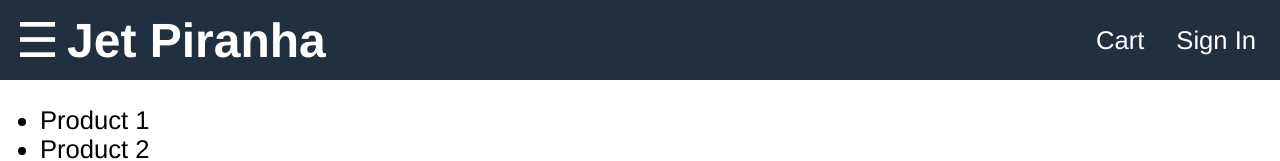
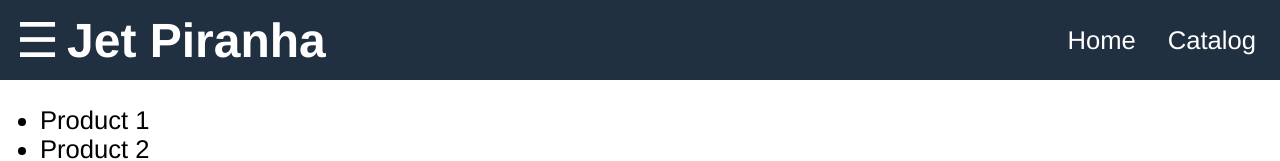
Before and after one commit to JADE-DOOR/Jade-Door-web, a React (Create React App) app in the folder frontend/: page /catalog in a window 1280 px wide. Shown: the top 161 px of the page. Built offline with nearby package versions, Linux system fonts and the light colour scheme.

Commit message:
Co-authored-by: Jia Yao <JiaYao-osu@users.noreply.github.com> Co-authored-by: MichaelMcFetridge <michaelmcfetridge@users.noreply.github.com>

```diff
--- a/frontend/src/App.tsx
+++ b/frontend/src/App.tsx
@@ -2,6 +2,9 @@ import React from "react";
 import logo from "./logo.svg";
 import "./App.css";
 import "./style.css";
+import { BrowserRouter as Router, Route, Routes, Link } from "react-router-dom";
+import Home from "./Home/Home";
+import Products from "./Products/Products";
 
 function App() {
   const openMenu = () => {
@@ -13,6 +16,7 @@ function App() {
   };
 
   return (
+    <Router>
       <div className="grid-container">
         <header className="header">
           <div className="brand">
@@ -20,8 +24,8 @@ function App() {
             <a href="index.html">Jet Piranha</a>
           </div>
           <div className="header-links">
-          <a href="cart.html">Cart</a>
-          <a href="signin.html">Sign In</a>
+            <Link to="/">Home</Link>
+            <Link to="/catalog">Catalog</Link>
           </div>
         </header>
 
@@ -31,8 +35,12 @@ function App() {
             x
           </button>
           <ul>
-          <li><a href="index.html">Pants</a></li>
-          <li><a href="index.html">Shirts</a></li>
+            <li>
+              <a href="index.html">Pants</a>
+            </li>
+            <li>
+              <a href="index.html">Shirts</a>
+            </li>
           </ul>
         </aside>
 
@@ -46,10 +54,13 @@ function App() {
           </ul>
           <div className="content">
             <ul className="products">
-
               <li>
                 <div className="product">
-<img className="product-image" src="images/d1.jpg" alt="product" />
+                  <img
+                    className="product-image"
+                    src="images/d1.jpg"
+                    alt="product"
+                  />
 
                   <div className="product-name">
                     <a href="product.html">Slim Shirt</a>
@@ -62,7 +73,11 @@ function App() {
 
               <li>
                 <div className="product">
-<img className="product-image" src="images/d1.jpg" alt="product" />
+                  <img
+                    className="product-image"
+                    src="images/d1.jpg"
+                    alt="product"
+                  />
 
                   <div className="product-name">
                     <a href="product.html">Slim Shirt</a>
@@ -75,7 +90,11 @@ function App() {
 
               <li>
                 <div className="product">
-<img className="product-image" src="images/d1.jpg" alt="product" />
+                  <img
+                    className="product-image"
+                    src="images/d1.jpg"
+                    alt="product"
+                  />
 
                   <div className="product-name">
                     <a href="product.html">Slim Shirt</a>
@@ -88,7 +107,11 @@ function App() {
 
               <li>
                 <div className="product">
-<img className="product-image" src="images/d1.jpg" alt="product" />
+                  <img
+                    className="product-image"
+                    src="images/d1.jpg"
+                    alt="product"
+                  />
 
                   <div className="product-name">
                     <a href="product.html">Slim Shirt</a>
@@ -101,7 +124,11 @@ function App() {
 
               <li>
                 <div className="product">
-<img className="product-image" src="images/d1.jpg" alt="product" />
+                  <img
+                    className="product-image"
+                    src="images/d1.jpg"
+                    alt="product"
+                  />
 
                   <div className="product-name">
                     <a href="product.html">Slim Shirt</a>
@@ -111,15 +138,12 @@ function App() {
                   <div className="product-rating">4.5 Stars (10 Reviews)</div>
                 </div>
               </li>
-
-
-
             </ul>
-
           </div>
         </main>
         <footer>&copy; 2021 Jet Piranha</footer>
       </div>
+    </Router>
   );
 }
 
--- /dev/null
+++ b/frontend/src/Home.tsx
@@ -0,0 +1,8 @@
+function Home() {
+  return (
+    <div>
+      <h2>Home</h2>
+    </div>
+  );
+}
+export default Home;
--- /dev/null
+++ b/frontend/src/Home/Home.tsx
@@ -0,0 +1,8 @@
+function Home() {
+  return (
+    <div>
+      <h2>Home</h2>
+    </div>
+  );
+}
+export default Home;
--- /dev/null
+++ b/frontend/src/Products/Products.tsx
@@ -0,0 +1,8 @@
+function Products() {
+  return (
+    <div>
+      <h2>Products</h2>
+    </div>
+  );
+}
+export default Products;
```
Lines whose indentation alone changed are shown as unchanged.
